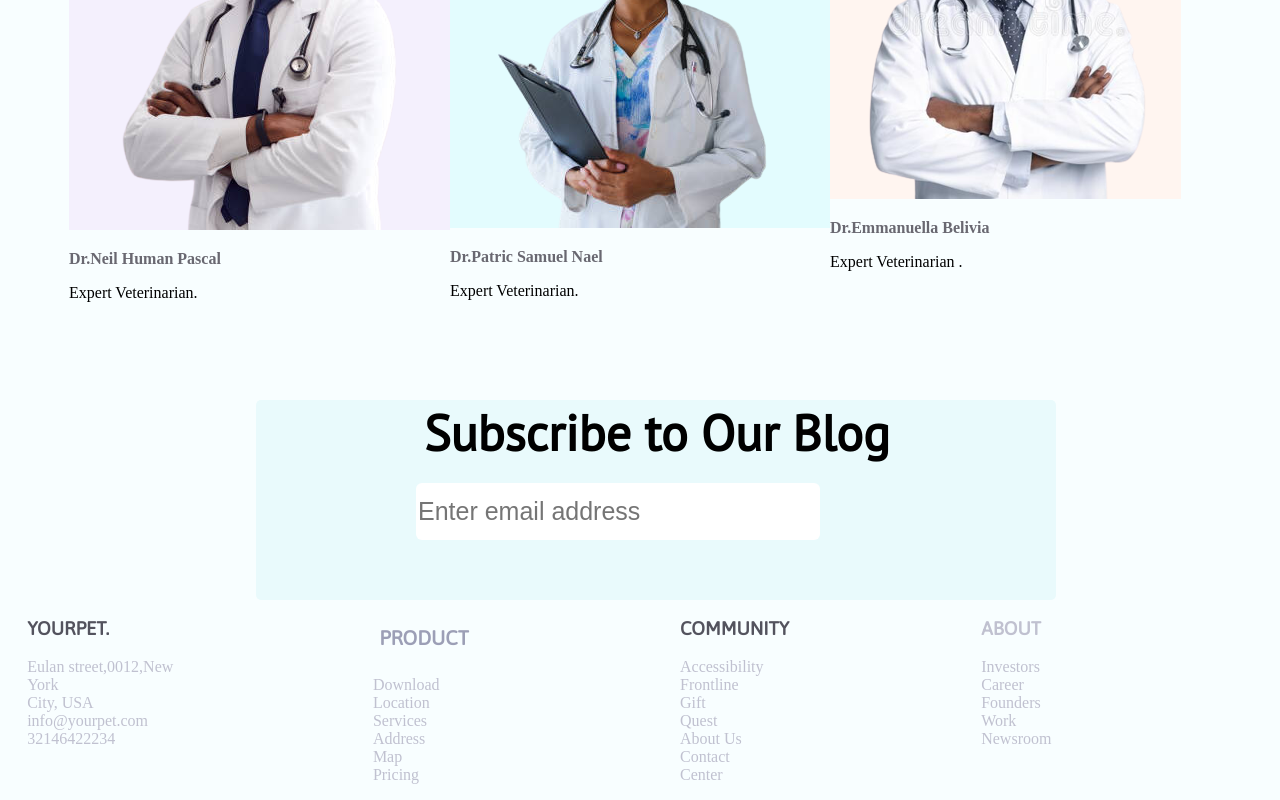
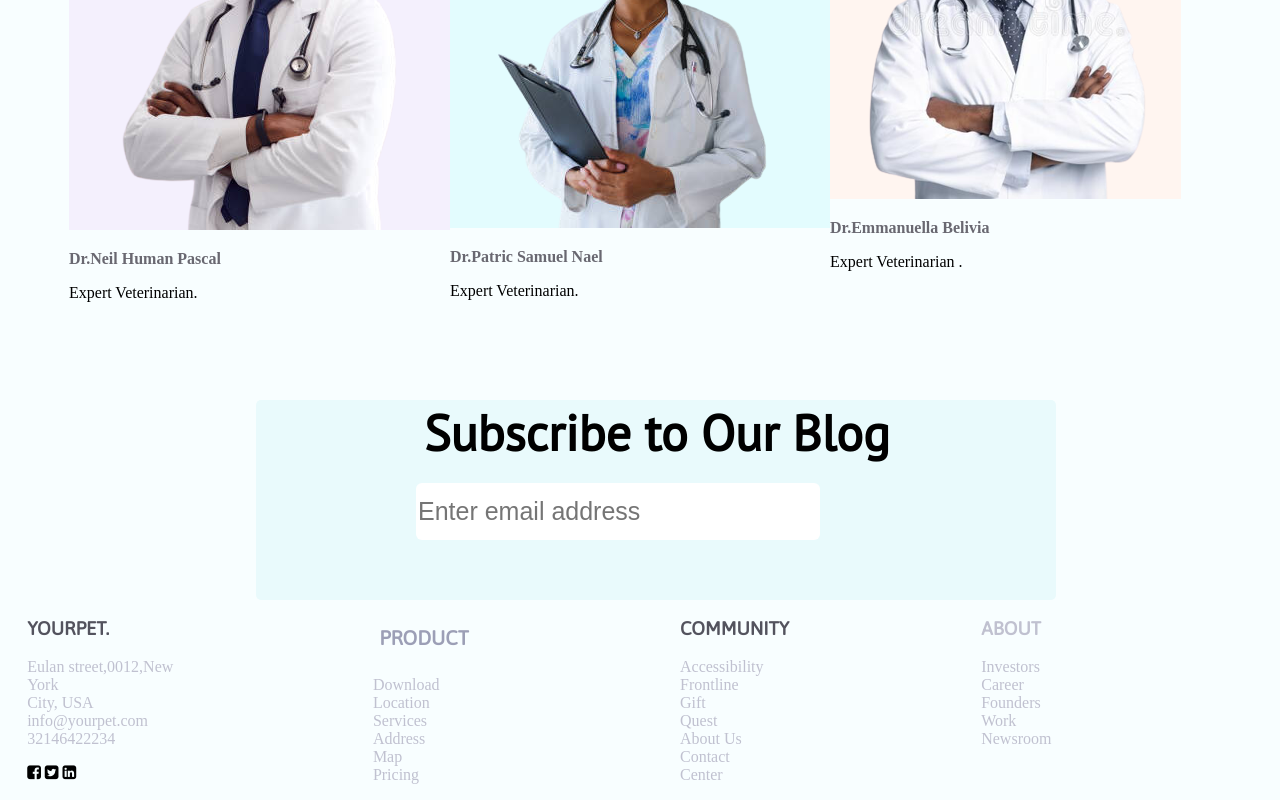
Before and after one commit to Sakina-IssaNoha/vet-website, a plain HTML site: page index.html in a window 1280 px wide. Shown: the part 2963-3763 px from the top of the page. Drawn offline with Linux system fonts and the light colour scheme.

Commit message:
first commit

```diff
--- a/index.html
+++ b/index.html
@@ -211,6 +211,9 @@
                 <div class="part1">
                   <h3>YOURPET.</h3>
                   <p>Eulan street,0012,New York <br> City, USA <br> info@yourpet.com <br> 32146422234</p>
+                   <i class="fa fa-facebook-square" aria-hidden="true"></i>
+                  <i class="fa fa-twitter-square" aria-hidden="true"></i>
+                   <i class="fa fa-linkedin-square" aria-hidden="true"></i>
                 </div>
               </div>
               <div class="part2">
```
